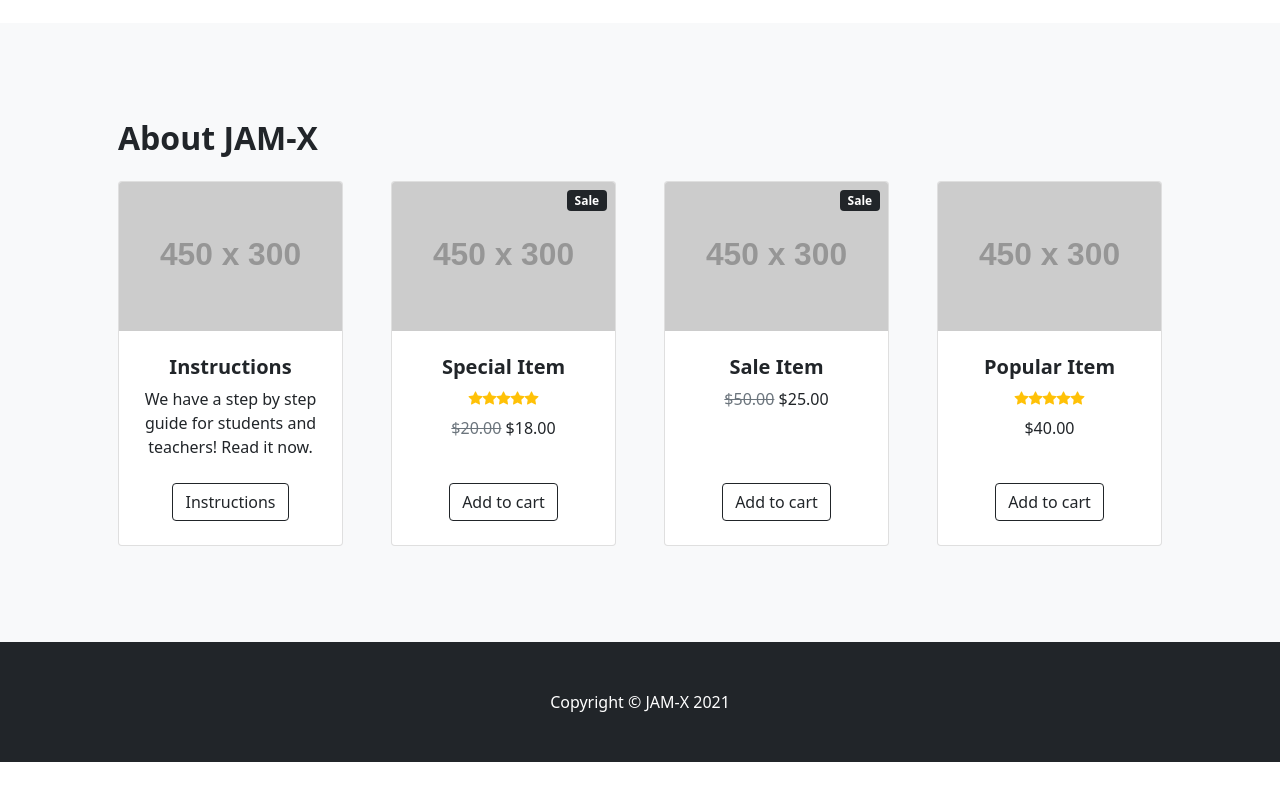
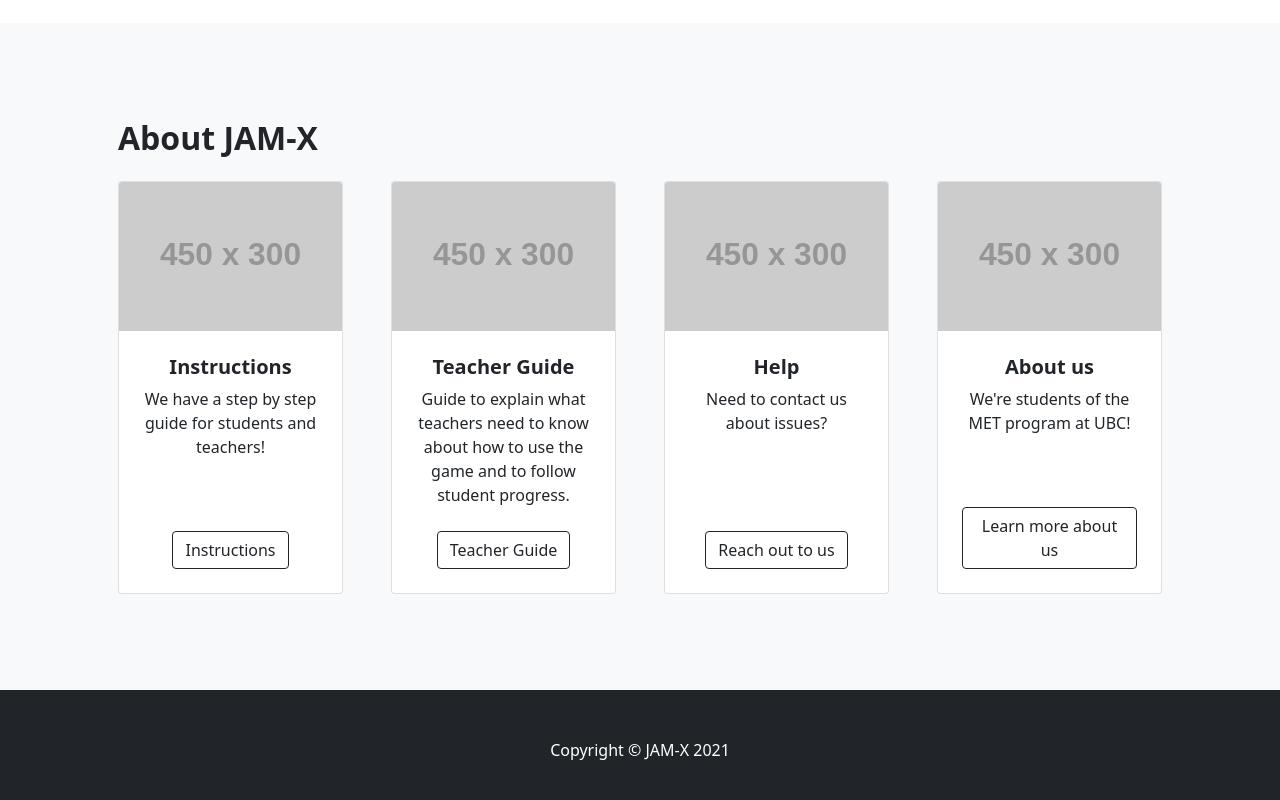
Before and after one commit to m-piechatzek/jamx-demo, a website: page dist/index.html in a window 1280 px wide. Shown: the part 806-1606 px from the top of the page. Before the commit the page ends 1568 px from the top, so only its background shows below. Drawn offline with nearby package versions, Linux system fonts and the light colour scheme; files that its build step writes are made by us from their sources; placeholder pictures from the web are drawn by us.

Commit message:
fixed all content

```diff
--- a/dist/index.html
+++ b/dist/index.html
@@ -24,7 +24,7 @@
                         <li class="nav-item"><a class="nav-link active" aria-current="page" href="#!">Home</a></li>
                         <li class="nav-item"><a class="nav-link" href="#!">About</a></li>
                         <li class="nav-item dropdown">
-                            <a class="nav-link dropdown-toggle" id="navbarDropdown" href="#" role="button" data-bs-toggle="dropdown" aria-expanded="false">Game</a>
+                            <a class="nav-link dropdown-toggle" id="navbarDropdown" href="#" role="button" data-bs-toggle="dropdown" aria-expanded="false">JAM-X Game</a>
                             <ul class="dropdown-menu" aria-labelledby="navbarDropdown">
                                 <li><a class="dropdown-item" href="#!">Play</a></li>
                                 <li><hr class="dropdown-divider" /></li>
@@ -57,7 +57,10 @@
                         </div> -->
                         <p class="lead">Welcome to JAM-X! Instructions about the game go here.</p>
                         <div class="d-flex">
-                            <input class="form-control text-center me-3" id="inputQuantity" type="num" value="1" style="max-width: 3rem" />
+                      <!--       <input class="form-control text-center me-3" id="inputQuantity" type="num" value="1" style="max-width: 3rem" /> -->
+                           <button class="btn btn-outline-dark flex-shrink-0" type="button">
+                         Instructions
+                            </button>
                             <button class="btn btn-outline-dark flex-shrink-0" type="button">
                          Play!
                             </button>
@@ -81,7 +84,7 @@
                                     <!-- Product name-->
                                     <h5 class="fw-bolder">Instructions</h5>
                                     <!-- Product price-->
-                                    We have a step by step guide for students and teachers! Read it now.
+                                    We have a step by step guide for students and teachers!
                                 </div>
                             </div>
                             <!-- Product actions-->
@@ -92,53 +95,43 @@
                     </div>
                     <div class="col mb-5">
                         <div class="card h-100">
-                            <!-- Sale badge-->
-                            <div class="badge bg-dark text-white position-absolute" style="top: 0.5rem; right: 0.5rem">Sale</div>
+
+
                             <!-- Product image-->
                             <img class="card-img-top" src="https://dummyimage.com/450x300/dee2e6/6c757d.jpg" alt="..." />
                             <!-- Product details-->
                             <div class="card-body p-4">
                                 <div class="text-center">
                                     <!-- Product name-->
-                                    <h5 class="fw-bolder">Special Item</h5>
-                                    <!-- Product reviews-->
-                                    <div class="d-flex justify-content-center small text-warning mb-2">
-                                        <div class="bi-star-fill"></div>
-                                        <div class="bi-star-fill"></div>
-                                        <div class="bi-star-fill"></div>
-                                        <div class="bi-star-fill"></div>
-                                        <div class="bi-star-fill"></div>
-                                    </div>
-                                    <!-- Product price-->
-                                    <span class="text-muted text-decoration-line-through">$20.00</span>
-                                    $18.00
+                                    <h5 class="fw-bolder">Teacher Guide</h5>
+
+
+                                 Guide to explain what teachers need to know about how to use the game and to follow student progress.
                                 </div>
                             </div>
                             <!-- Product actions-->
                             <div class="card-footer p-4 pt-0 border-top-0 bg-transparent">
-                                <div class="text-center"><a class="btn btn-outline-dark mt-auto" href="#">Add to cart</a></div>
+                                <div class="text-center"><a class="btn btn-outline-dark mt-auto" href="#">Teacher Guide</a></div>
                             </div>
                         </div>
                     </div>
                     <div class="col mb-5">
                         <div class="card h-100">
-                            <!-- Sale badge-->
-                            <div class="badge bg-dark text-white position-absolute" style="top: 0.5rem; right: 0.5rem">Sale</div>
+
                             <!-- Product image-->
                             <img class="card-img-top" src="https://dummyimage.com/450x300/dee2e6/6c757d.jpg" alt="..." />
                             <!-- Product details-->
                             <div class="card-body p-4">
                                 <div class="text-center">
                                     <!-- Product name-->
-                                    <h5 class="fw-bolder">Sale Item</h5>
+                                    <h5 class="fw-bolder">Help</h5>
                                     <!-- Product price-->
-                                    <span class="text-muted text-decoration-line-through">$50.00</span>
-                                    $25.00
+                              Need to contact us about issues?
                                 </div>
                             </div>
                             <!-- Product actions-->
                             <div class="card-footer p-4 pt-0 border-top-0 bg-transparent">
-                                <div class="text-center"><a class="btn btn-outline-dark mt-auto" href="#">Add to cart</a></div>
+                                <div class="text-center"><a class="btn btn-outline-dark mt-auto" href="#">Reach out to us</a></div>
                             </div>
                         </div>
                     </div>
@@ -150,22 +143,13 @@
                             <div class="card-body p-4">
                                 <div class="text-center">
                                     <!-- Product name-->
-                                    <h5 class="fw-bolder">Popular Item</h5>
-                                    <!-- Product reviews-->
-                                    <div class="d-flex justify-content-center small text-warning mb-2">
-                                        <div class="bi-star-fill"></div>
-                                        <div class="bi-star-fill"></div>
-                                        <div class="bi-star-fill"></div>
-                                        <div class="bi-star-fill"></div>
-                                        <div class="bi-star-fill"></div>
-                                    </div>
-                                    <!-- Product price-->
-                                    $40.00
+                                    <h5 class="fw-bolder">About us</h5>
+                               We're students of the MET program at UBC!
                                 </div>
                             </div>
                             <!-- Product actions-->
                             <div class="card-footer p-4 pt-0 border-top-0 bg-transparent">
-                                <div class="text-center"><a class="btn btn-outline-dark mt-auto" href="#">Add to cart</a></div>
+                                <div class="text-center"><a class="btn btn-outline-dark mt-auto" href="#">Learn more about us</a></div>
                             </div>
                         </div>
                     </div>
```
